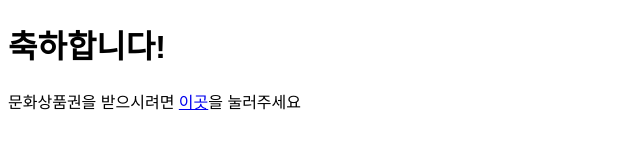
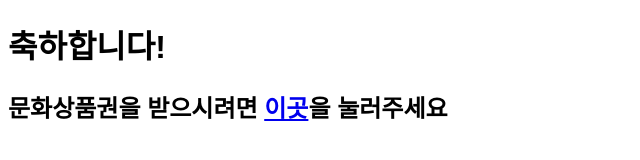
Before and after one commit to giltiacaive/sdfa, a plain HTML site: page index.html in a window 1280 px wide. Shown: the whole page, without its empty margins (0-640 px from the left). Drawn offline with Linux system fonts and the light colour scheme; a web font is replaced by a local one.

Commit message:
Update index.html

```diff
--- a/index.html
+++ b/index.html
@@ -5,7 +5,7 @@
 </head>
 <body>
 <h1>축하합니다!</h1>
-<p>문화상품권을 받으시려면 <a href="https://vo.la/LKeyvWa">이곳</a>을 눌러주세요</p>
+<h2>문화상품권을 받으시려면 <a href="https://vo.la/LKeyvWa">이곳</a>을 눌러주세요</h2>
 </body>
 <style>
     /* 웹폰트 선언 */
```
